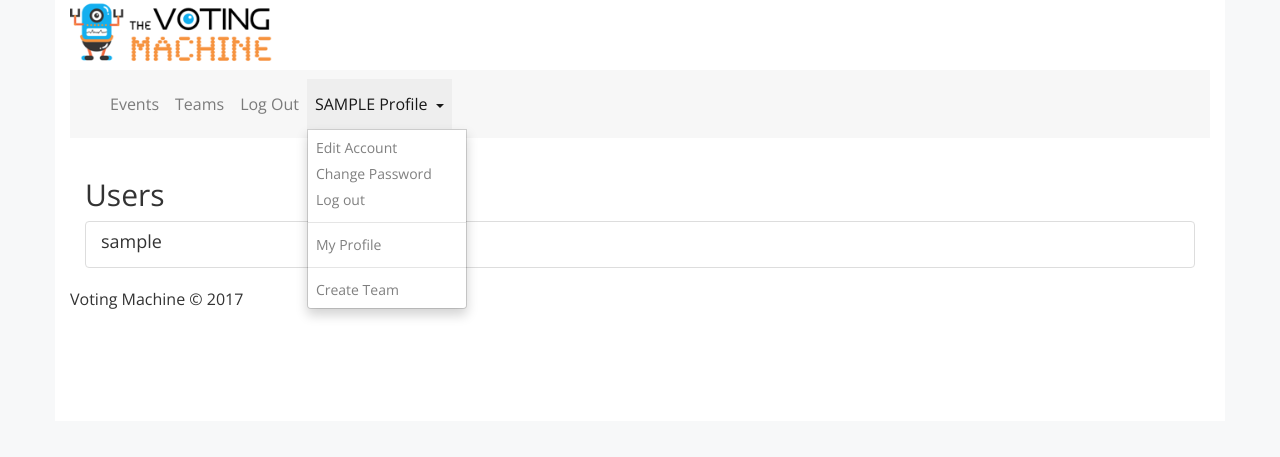
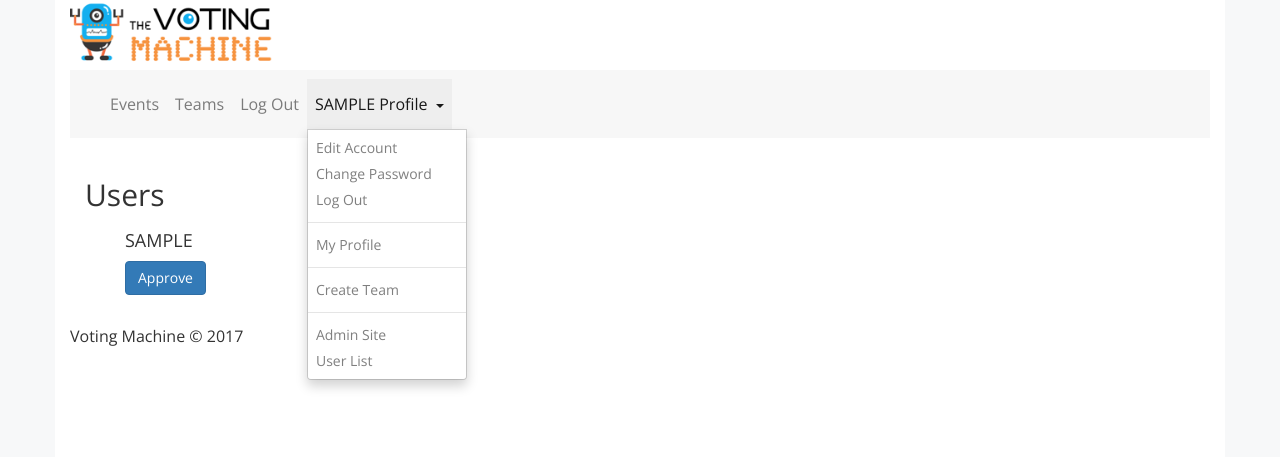
Before and after one commit to sixfeetup/django-voting-machine, a Django app: page /users/list in a window 1280 px wide, after a click that opens the changed part. Shown: the top 457 px of the page. Run offline with Django 3.2, Linux system fonts and the light colour scheme; the visitor is signed in with stand-in values (Sample User, id 1); data comes from the database, SQL or seed files in the repository; style sheets or scripts are compiled from the project's sources; some libraries are stand-ins or nearby versions.

Commit message:
refs #16948 Added the email notification, added links in the app for admin con go to the admin site and admin can go to the users list to approve or unapprove users. Add django_fsm.

```diff
--- a/config/settings/base.py
+++ b/config/settings/base.py
@@ -37,9 +37,11 @@ DJANGO_APPS = [
 THIRD_PARTY_APPS = [
     'crispy_forms',  # Form layouts
     'searchableselect',
-#    'allauth',  # registration
-#    'allauth.account',  # registration
-#    'allauth.socialaccount',  # registration
+    'django_fsm',
+    # 'django_fsm_log',
+    #'allauth',  # registration
+    #'allauth.account',  # registration
+    #'allauth.socialaccount',  # registration
     #'registration', #django-registration-redux
     #'bootstrap3',
 ]
--- a/requirements/local.txt
+++ b/requirements/local.txt
@@ -17,3 +17,4 @@ ipdb==0.10.3
 
 pytest-django==3.1.2
 pytest-sugar==0.8.0
+django-fsm==2.6.0
--- a/voting/templates/base.html
+++ b/voting/templates/base.html
@@ -69,12 +69,18 @@
                   <ul class="dropdown-menu" aria-labelledby="dropdownMenuLink">
                     <li><a class="nav-link dropdown-item" href="{% url 'users:update' %}" role="button">Edit Account</a></li>
                     <li><a class="nav-link dropdown-item" href="{% url 'users:update_password' %}" role="button">Change Password</a></li>
-                    <li><a class="nav-link dropdown-item" href="{% url 'users:logout' %}" role="button">Log out</a></li>
+                    <li><a class="nav-link dropdown-item" href="{% url 'users:logout' %}" role="button">Log Out</a></li>
+
+
                     {% if user in team.leader.all %}
+                        <li role="separator" class="divider"></li>
                         <li><a class="nav-link dropdown-item" href="{% url 'users:create_team'%}">My Team</a></li>
                     {% endif %}
+
                     <li role="separator" class="divider"></li>
                         <li><a class="nav-link dropdown-item" href="{% url "users:detail" request.user.username %}">My Profile</a></li>
+
+
                     {% if user and not user.is_anonymous %}
                         <li role="separator" class="divider"></li>
                         <li><a class="nav-link dropdown-item" href="{% url 'users:create_team'%}">Create Team</a></li>
@@ -82,6 +88,15 @@
                             <a class="nav-link dropdown-item" href="{% url 'users:update_team' team_id=team.id %}" role="button" >Update Team {{ team.title }}</a>
                         {% endfor %}
                     {% endif %}
+
+
+                    {% if request.user.is_superuser %}
+                        <li role="separator" class="divider"></li>
+                        <li><a class="nav-link dropdown-item" href="{% url 'admin:index'%}">Admin Site</a></li>
+                        <li><a class="nav-link dropdown-item" href="{% url 'users:list'%}">User List</a></li>
+                    {% endif %}
+
+
                   </ul>
 {#                </div>#}
                  </li>
--- a/voting/templates/users/user_list.html
+++ b/voting/templates/users/user_list.html
@@ -8,10 +8,34 @@
 
   <div class="list-group">
     {% for user in user_list %}
-      <a href="{% url 'users:detail' user.username %}" class="list-group-item">
-        <h4 class="list-group-item-heading">{{ user.username }}</h4>
-      </a>
+{#      <a href="{% url 'users:detail' user.username %}" class="list-group-item">#}
+{#        class="list-group-item-heading"#}
+        <ul><h4>{{ user.username|upper }}</h4>
+            {% if user.state == 'N' %}
+                <button class="btn btn-primary" type="submit" data-action="approve">Approve</button>
+            {% else %}
+                <button class="btn btn-success" type="submit" data-action="unapprove">un-Approve</button>
+            {% endif %}
+{#      </a>#}
+        </ul>
     {% endfor %}
   </div>
 </div>
+    <script>
+        (function($) { $(function() {
+            $('button').click(function(){
+                $btn = $(this);
+                var taction = $(this).attr("data-action");
+                 $.post('/users/list/team/' + '/' + taction + "/",
+                        {csrfmiddlewaretoken: '{{ csrf_token }}'},
+                        function(data){
+                            if (data.status == 'OK') {
+                                window.location.reload();
+                            } else {
+                                $btn.after('<span class="err-msg">' + data.message + ' ' + data.reason + '</span>');
+                            }
+                        });
+             });
+        }); })(jQuery);
+    </script>
 {% endblock content %}
--- a/voting/templates/votingmachine/team_list.html
+++ b/voting/templates/votingmachine/team_list.html
@@ -36,9 +36,7 @@
                                         data-action="join" data-team="{{ team.id }}">JOIN</button>
                             {% endif %}
                         </h3>
-        {#                </ol>#}
-{#                        <p> Event: {{ team.event.title }}</p>#}
-                        <p> Description: {{ team.description}}</p>
+                        <p> Description: {{team.description}}</p>
                         <p> Team Leader: {{team.leader.first_name }} {{team.leader.last_name }}</p>
                         <p> Members:
                         <ol>{% for member in team.all_members %}
--- a/voting/users/models.py
+++ b/voting/users/models.py
@@ -7,15 +7,50 @@ from django.utils.encoding import python_2_unicode_compatible
 from django.utils.translation import ugettext_lazy as _
 from django.contrib.auth.models import User
 
+from django_fsm import FSMField, transition
+# from django_fsm_log.decoratora import fsm_log_by
+
 
 @python_2_unicode_compatible
 class User(AbstractUser):
 
+    STATUS_NEW = 'N'
+    STATUS_APPROVED = 'A'
+    STATUS_CHOICES = (
+        (STATUS_NEW, 'New'),
+        (STATUS_APPROVED, 'Approved'),
+    )
     # First Name and Last Name do not cover name patterns
     # around the globe.
     username = models.EmailField(_('Email Address'), blank=True, max_length=255, unique=True)
     first_name = models.CharField(max_length=100, blank=True, default='', help_text='Optional.')
     last_name = models.CharField(max_length=256, blank=True, default='', help_text='Optional.')
+    state = FSMField(
+        choices=STATUS_CHOICES,
+        default=STATUS_NEW,
+    )
+
+    # @fsm_log_by
+    @transition(
+        field=state,
+        source=STATUS_NEW,
+        target=STATUS_APPROVED,
+    )
+    def approve(self, by=None):
+        '''send to user for approval'''
+        # TODO send an e-mail notification
+        pass
+        from django.core.mail import send_mail
+        send_mail("welcome", "click here to log in: ...", "osi@6fup.com", [self.username])
+
+    @transition(
+        field=state,
+        source=STATUS_APPROVED,
+        target=STATUS_NEW,
+    )
+    def unapprove(self, by=None):
+        '''send to user back to new'''
+        pass
 
     def __str__(self):
         return self.username
--- a/voting/users/urls.py
+++ b/voting/users/urls.py
@@ -13,6 +13,11 @@ urlpatterns = [
         regex=r'^list$',
         view=views.UserListView.as_view(),
         name='list'
+    ),
+    url(
+        regex=r'^list/(?P<action>(approve|unapprove))/$',
+        view=views.approve_user,
+        name='approve_user'
     ),
     url(
         regex=r'^~redirect/$',
--- a/voting/users/views.py
+++ b/voting/users/views.py
@@ -1,3 +1,4 @@
+from django.http import HttpResponse
 from django.core.urlresolvers import reverse
 from django.views.generic import DetailView, ListView, RedirectView, UpdateView
 from django.contrib.auth.mixins import LoginRequiredMixin
@@ -169,3 +170,24 @@ def activate(request, uidb64, token):
 def logout_view(request):
     logout(request)
     return redirect('home')
+
+
+@login_required
+def approve_user(request, id, action):
+    try:
+        user = User.objects.get(id=id)
+        if action == 'approve':
+            user.approve()
+            user.save()
+        elif action == 'unapprove':
+            user.unapprove()
+            user.save()
+        else:
+            raise Exception("unexpected action:" + action)
+        to_json = {
+            'status': "OK",
+        }
+    except Exception as e:
+        to_json = {'status': 'FAIL',  'message': 'Could not change user state.', 'reason': str(e)}
+
+    return HttpResponse(json.dumps(to_json), content_type='application/json')
```
Also changed, not shown: voting/votingmachine/models.py (+7 -1 lines).
